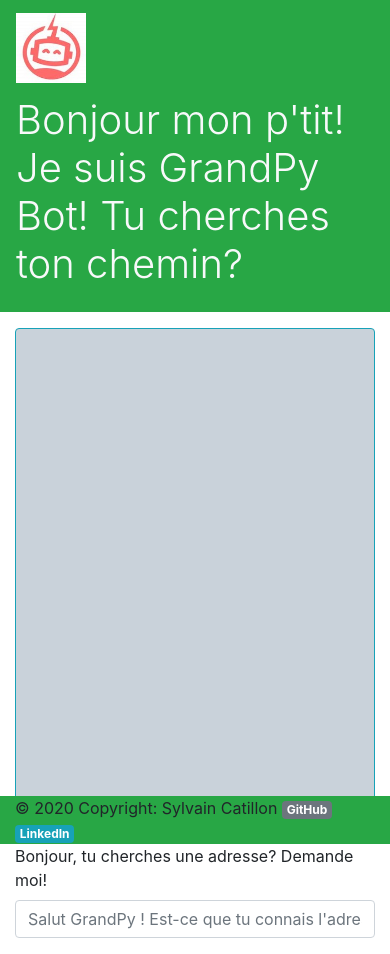
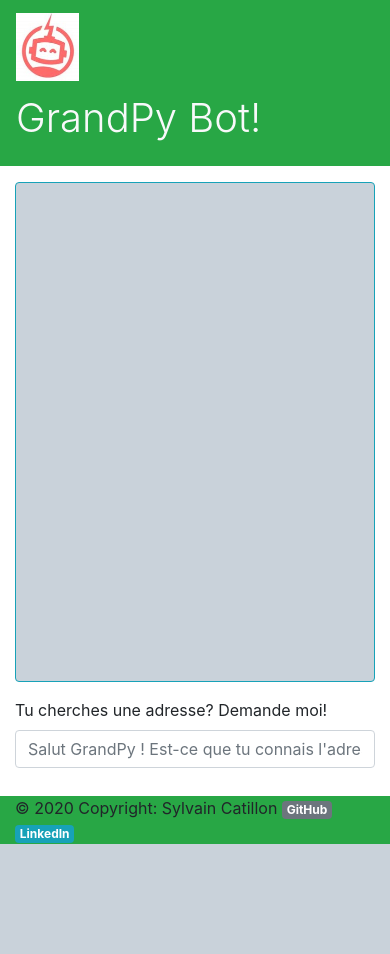
Before and after one commit to SylvainCatillon/GrandPy_Bot, a Flask app: page / in a window 390 px wide. After the commit the page ends 844 px from the top, so only its background shows below. Run offline with Flask 2, Linux system fonts and the light colour scheme; some libraries are stand-ins or nearby versions.

Commit message:
Change header to fit responsive

```diff
--- a/app/templates/index.html
+++ b/app/templates/index.html
@@ -14,11 +14,11 @@
   </head>
   <body>
     <header>
-        <nav class="navbar navbar-expand-sm navbar-light bg-success px-lg-5">
+        <nav class="navbar navbar-expand-sm navbar-light bg-success">
         	<span class="navbar-brand">
-        		<img class="mr-auto align-top" src="..\static\images\logo.jpg" alt="logo" width="70" height="70">
+        		<img class="m-auto" src="..\static\images\logo.jpg" alt="logo" width="50%" height="50%">
             </span>
-    		<span class="navbar-text h1 text-light font-weight-light">Bonjour mon p'tit! Je suis GrandPy Bot! Tu cherches ton chemin?</span>
+            <div class="navbar-text h1 text-light font-weight-light"><span class="d-none d-md-inline">Bonjour mon p'tit! Tu cherches ton chemin? Je suis </span>GrandPy Bot!</div>
         </nav>
     </header>
     <div class="container">
@@ -27,7 +27,7 @@
     			<div class="mt-3 border border-info rounded" id="dialog_box" style="height: 500px; background-color: rgba(148, 165, 181, 0.5); overflow: auto;"></div>
     			<form id="user_form">
 				  <div class="form-group mt-3">
-				    <label for="userMessage">Bonjour, tu cherches une adresse? Demande moi!</label>
+				    <label for="userMessage">Tu cherches une adresse? Demande moi!</label>
 				    <input type="text" class="form-control" id="user_message" placeholder="Salut GrandPy ! Est-ce que tu connais l'adresse d'OpenClassrooms ?">
 				  </div>
 				</form>
```
